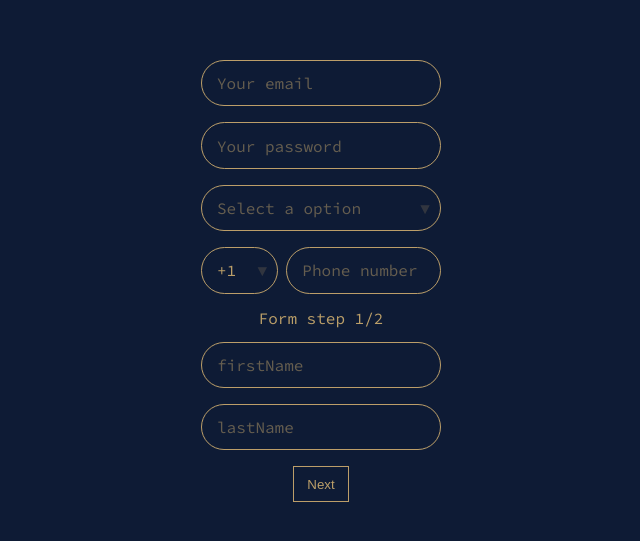
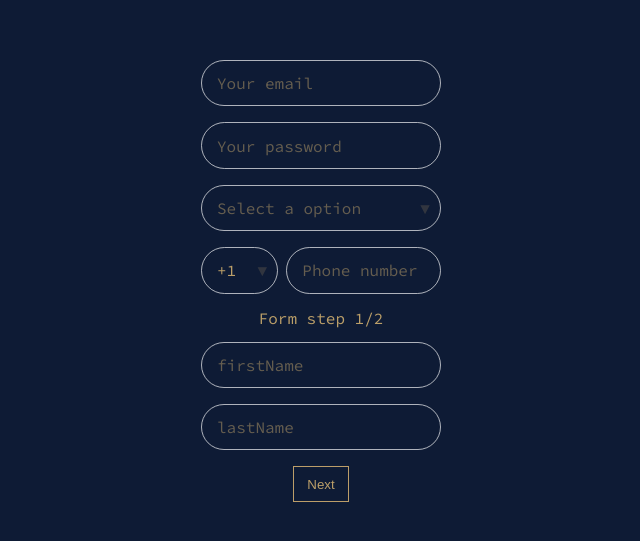
Before and after one commit to denz93/react-x-components, a React (Vite) app: page / in a window 1280 px wide. Shown: the part 119-660 px from the top of the page, without its empty margins (319-959 px from the left). Built offline with nearby package versions, Linux system fonts and the light colour scheme.

Commit message:
add global field for xtheme

```diff
--- a/src/ui-components/createTheme.tsx
+++ b/src/ui-components/createTheme.tsx
@@ -12,23 +12,36 @@ declare module 'styled-components' {
 export const DEFAULT_THEME: DefaultTheme = {
     XComponent: {
         input: {
-            borderRadius: '0',
             caret: '_',
             space: '␣',
-            defaultWidth: '15em',
-            padding: '.7em .7em',
-            color: 'currentColor',
-            borderColor: 'currentColor',
-            caretColor: 'currentColor',
-        }
-
+        },
+        global: {
+            border: {
+                color: '#edf2f4',
+                radius: '0'
+            },
+            color: {
+                error: '#d90429',
+                warning: '#fb8500',
+                success: '#06d6a0',
+                primary: '#fca311',
+                secondary: '#0077b6'
+            },
+            text: '#edf2f4',
+            background: '#2b2d42',
+            padding: '.7em 1em'
+        },
+        __borderColor: (component) => DEFAULT_THEME.XComponent?.[component]?.borderColor??DEFAULT_THEME.XComponent?.global?.border?.color??'currentColor',
+        __borderRadius: (component) => DEFAULT_THEME.XComponent?.[component]?.borderRadius??DEFAULT_THEME.XComponent?.global?.border?.radius??'0',
+        __color: (component) => DEFAULT_THEME.XComponent?.[component]?.color??DEFAULT_THEME.XComponent?.global?.text??'currentColor',
+        __padding: (component) => DEFAULT_THEME.XComponent?.[component]?.padding??DEFAULT_THEME.XComponent?.global?.padding??'0'
     }
 
 }
 
 
 
-export function createTheme(theme: XTheme = {}) {
+export function createTheme(theme: Pick<XTheme, "button" | "input" | "global"> = {}) {
     const newTheme = _.merge(DEFAULT_THEME, {XComponent: theme})
     const ComponentThemeProvider = (props: React.PropsWithChildren<{}>) => {
         return <ThemeProvider theme={newTheme}>
@@ -40,5 +53,5 @@ export function createTheme(theme: XTheme = {}) {
 
 export function useXTheme() {
     const theme = useTheme()
-    return theme.XComponent
+    return theme ? theme.XComponent : DEFAULT_THEME.XComponent
 }
```
